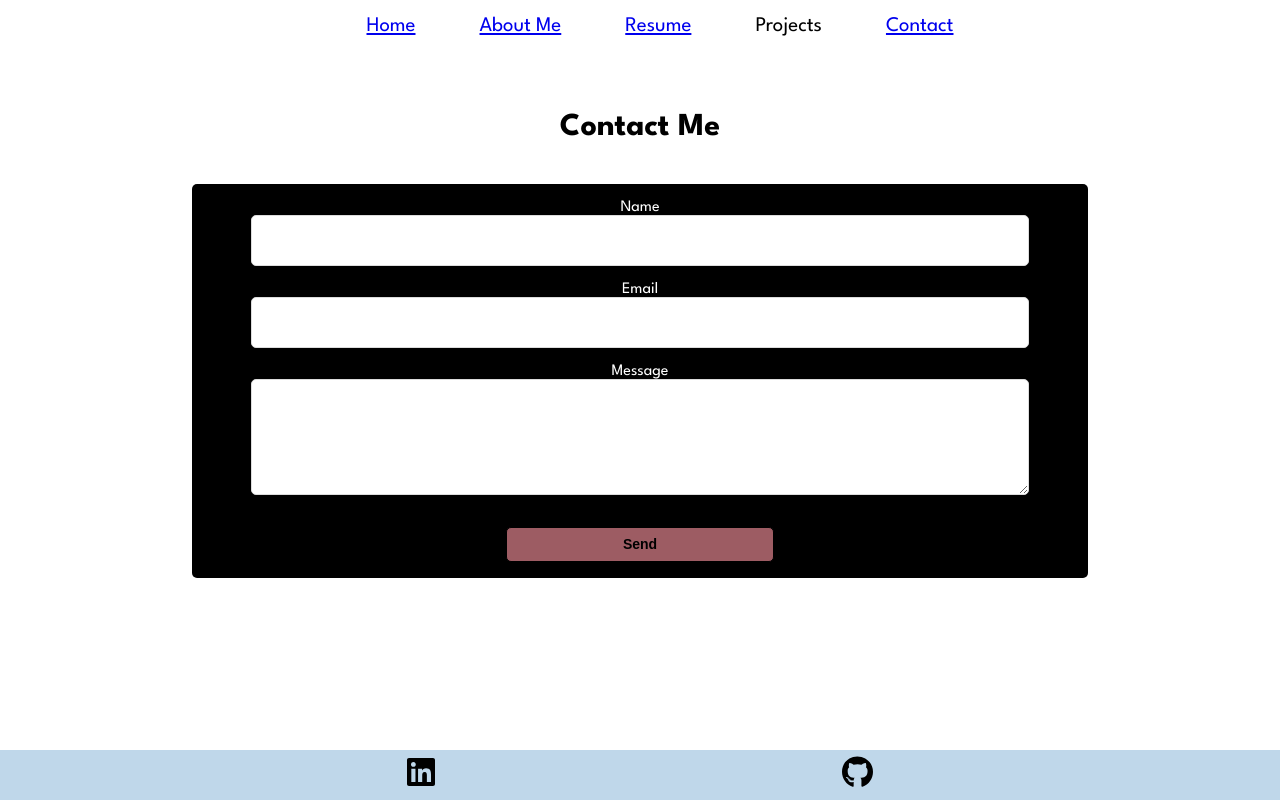
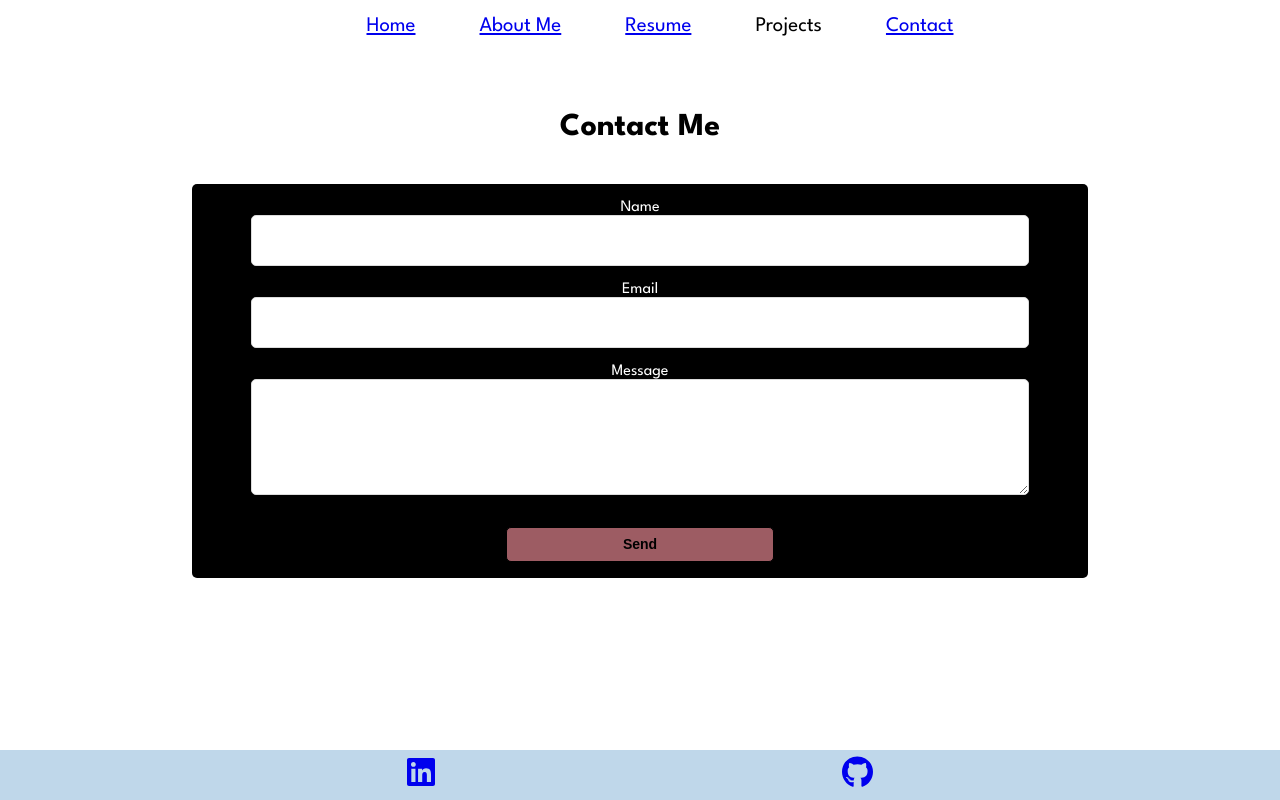
Before and after one commit to mberti13/mberti-portfolio, a React (Create React App) app: page /contact in a window 1280 px wide. Built offline with nearby package versions, Linux system fonts and the light colour scheme.

Commit message:
added links to footer icons

```diff
--- a/src/components/Footer.jsx
+++ b/src/components/Footer.jsx
@@ -9,8 +9,8 @@ const Footer = () => {
   return (
     <footer>
         <div className="footer-icons">
-            <a className="icon fa-2x"><FontAwesomeIcon icon={faLinkedin}></FontAwesomeIcon></a>
-            <a className="icon fa-2x"><FontAwesomeIcon icon={faGithub}></FontAwesomeIcon></a>
+            <a className="icon fa-2x" href="https://www.linkedin.com/in/matthew-berti/" target="_blank" rel="noreferrer noopener"><FontAwesomeIcon icon={faLinkedin}></FontAwesomeIcon></a>
+            <a className="icon fa-2x" href="https://github.com/mberti13" target="_blank" rel="noreferrer noopener"><FontAwesomeIcon icon={faGithub}></FontAwesomeIcon></a>
         </div>
     </footer>
   )
```
